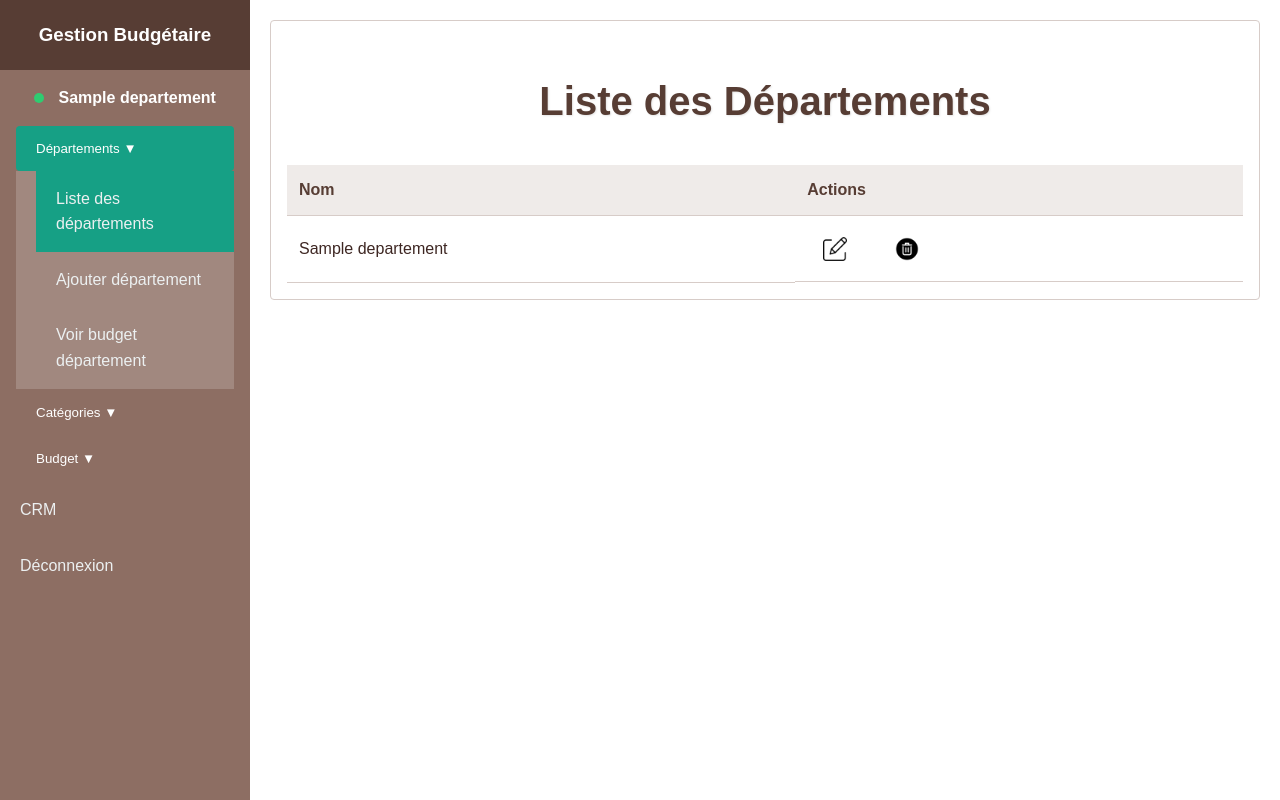
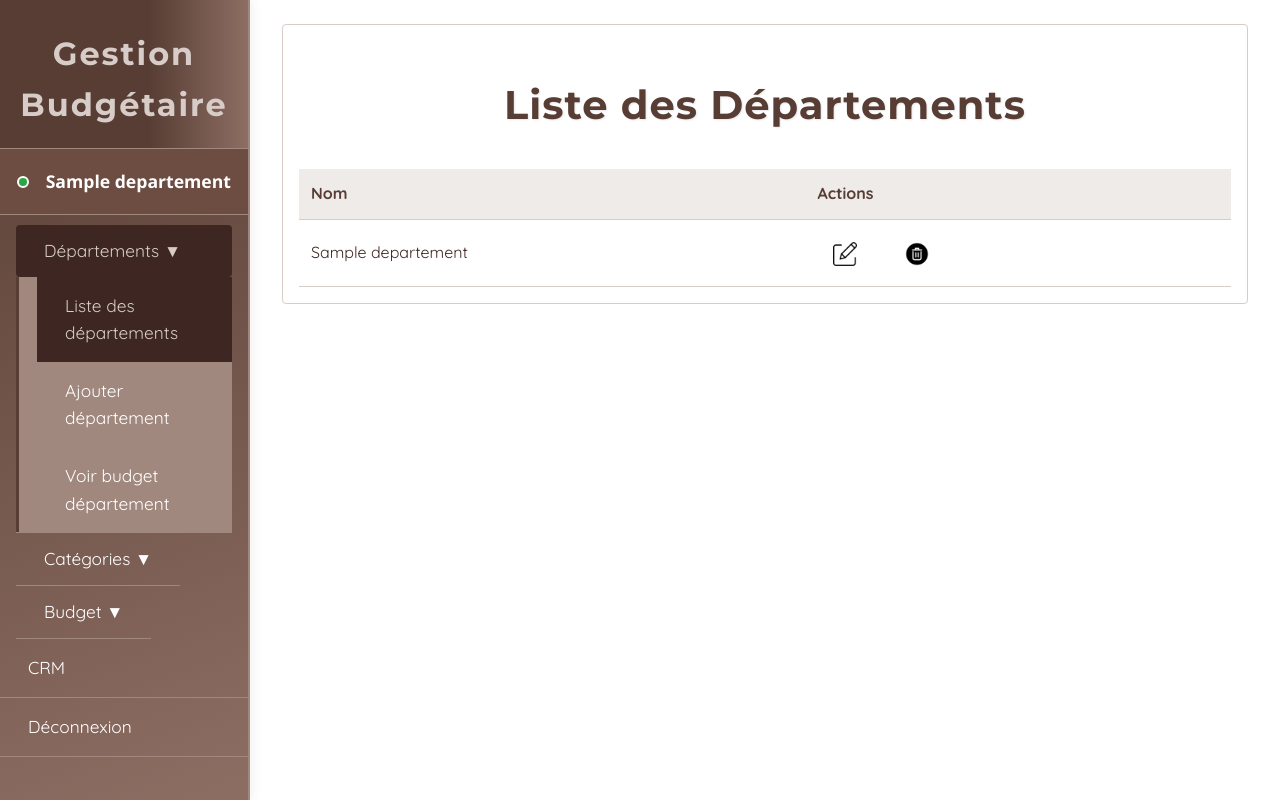
Before and after one commit to liantsoaalicia/Prevision-Budget, a PHP site: page /pages/template.php?page=listeDepartement in a window 1280 px wide. Run offline with PHP 8.4, Linux system fonts and the light colour scheme; the visitor is signed in with stand-in values (Sample User, id 1); tables that the repository leaves empty hold one stand-in row (values such as "Sample post").

Commit message:
sidebar, rapport par semaine

```diff
--- a/assets/style.css
+++ b/assets/style.css
@@ -1,3 +1,112 @@
+/* Sidebar cacao élégante */
+.sidebar {
+    width: 250px;
+    background: linear-gradient(160deg, #573d34 0%, #8D6E63 100%);
+    color: var(--text-light);
+    height: 100vh;
+    position: fixed;
+    overflow-y: auto;
+    box-shadow: 2px 0 10px rgba(87,61,52,0.08);
+    border-right: 2px solid var(--border-dark);
+    font-family: 'Segoe UI', Arial, sans-serif;
+}
+
+.sidebar-header {
+    padding: 28px 20px 18px 20px;
+    background: linear-gradient(90deg, #573d34 60%, #8D6E63 100%);
+    text-align: center;
+    font-size: 1.5rem;
+    font-weight: bold;
+    letter-spacing: 1px;
+    border-bottom: 1px solid var(--border-dark);
+}
+
+.sidebar-header h3 {
+    color: var(--accent-color);
+    margin-bottom: 0;
+    font-family: 'Segoe UI', Arial, sans-serif;
+}
+
+.dept-info {
+    padding: 18px 10px;
+    background: #6D4C41;
+    text-align: center;
+    font-weight: 600;
+    font-size: 1.1rem;
+    border-bottom: 1px solid var(--border-dark);
+    color: var(--accent-color);
+}
+
+.point-vert {
+    height: 12px;
+    width: 12px;
+    background-color: var(--success-color);
+    border-radius: 50%;
+    display: inline-block;
+    margin-right: 8px;
+    border: 2px solid #FFF;
+}
+
+.sidebar-menu {
+    padding: 0;
+    list-style: none;
+    margin-top: 10px;
+}
+
+.sidebar-menu li {
+    border-bottom: 1px solid var(--border-dark);
+    transition: background 0.2s;
+}
+
+.sidebar-menu a, .dropdown-btn {
+    display: block;
+    padding: 15px 28px;
+    color: var(--text-light);
+    text-decoration: none;
+    background: none;
+    border: none;
+    width: 100%;
+    text-align: left;
+    font-size: 1rem;
+    font-family: inherit;
+    cursor: pointer;
+    transition: background 0.2s, color 0.2s, padding-left 0.2s;
+}
+
+.sidebar-menu a:hover, .dropdown-btn:hover {
+    background: var(--accent-color);
+    color: var(--primary-color);
+    padding-left: 38px;
+}
+
+.dropdown-container {
+    display: none;
+    background: #A1887F;
+    padding-left: 18px;
+    border-left: 3px solid var(--primary-color);
+}
+
+.sidebar-menu .active, .dropdown-btn.active {
+    background: #3E2723;
+    color: var(--accent-color);
+}
+
+@media (max-width: 900px) {
+    .sidebar {
+        width: 180px;
+    }
+    .main-content {
+        margin-left: 180px;
+        width: calc(100% - 180px);
+    }
+    .sidebar-header {
+        font-size: 1.1rem;
+    }
+    .sidebar-menu a, .dropdown-btn {
+        font-size: 0.95rem;
+        padding: 12px 18px;
+    }
+}
 /* Réinitialisation générale */
 * {
     margin: 0;
--- a/pages/template.php
+++ b/pages/template.php
@@ -18,6 +18,9 @@
     <meta charset="UTF-8">
     <meta name="viewport" content="width=device-width, initial-scale=1.0">
     <title>Gestion Budgétaire</title>
+    <link rel="preconnect" href="https://fonts.googleapis.com">
+    <link rel="preconnect" href="https://fonts.gstatic.com" crossorigin>
+    <link href="https://fonts.googleapis.com/css2?family=Montserrat:wght@400;600;700&family=Quicksand:wght@400;700&display=swap" rel="stylesheet">
     <link rel="stylesheet" href="../assets/style.css">
     <style>
         body {
@@ -25,91 +28,28 @@
             margin: 0;
             padding: 0;
             min-height: 100vh;
+            font-family: 'Montserrat', 'Quicksand', Arial, sans-serif;
+            background: var(--background-light);
         }
-
-        .sidebar {
-            width: 250px;
-            background-color:#8D6E63;
-            color: white;
-            height: 100vh;
-            position: fixed;
-            overflow-y: auto;
-        }
-
-        .sidebar-header {
-            padding: 20px;
-            background-color: #573d34;
-            text-align: center;
-        }
-
-        .sidebar-menu {
-            padding: 0;
-            list-style: none;
-        }
-
-        .sidebar-menu li {
-            border-bottom: 1px solid#8D6E63;
-        }
-
-        .sidebar-menu a {
-            display: block;
-            padding: 15px 20px;
-            color: #ecf0f1;
-            text-decoration: none;
-            transition: all 0.3s;
-        }
-
-        .sidebar-menu a:hover {
-            background-color: #D7CCC8;
-            padding-left: 25px;
-        }
-
-        .dropdown-btn {
-            width: 100%;
-            text-align: left;
-            background: none;
-            border: none;
-            color: white;
-            padding: 15px 20px;
-            cursor: pointer;
-            transition: all 0.3s;
-        }
-
-        .dropdown-btn:hover {
-            background-color: #A1887F;
-            padding-left: 25px;
-        }
-
-        .dropdown-container {
-            display: none;
-            background-color: #A1887F;
-            padding-left: 20px;
-        }
-
-        .active {
-            background-color: #16a085;
-        }
-
         .main-content {
             margin-left: 250px;
-            padding: 20px;
+            padding: 24px 32px;
             width: calc(100% - 250px);
+            background: var(--background-light);
+            font-family: 'Quicksand', Arial, sans-serif;
         }
-
-        .dept-info {
-            padding: 15px;
-            background-color: #8D6E63;
-            text-align: center;
-            font-weight: bold;
+        h1, h2, h3, h4, h5, h6 {
+            font-family: 'Montserrat', Arial, sans-serif;
+            letter-spacing: 1px;
         }
-
-        .point-vert {
-            height: 10px;
-            width: 10px;
-            background-color: #2ecc71;
-            border-radius: 50%;
-            display: inline-block;
-            margin-right: 10px;
+        .sidebar-header h3 {
+            font-family: 'Montserrat', Arial, sans-serif;
+            font-size: 2rem;
+            letter-spacing: 2px;
+        }
+        .sidebar-menu a, .dropdown-btn {
+            font-family: 'Quicksand', Arial, sans-serif;
+            font-size: 1.08rem;
         }
     </style>
 </head>
```
Also changed, not shown: pages/CRM-page.php (+19 -80 lines), pages/ticket/rapport-performance.php (+84 -0 lines).
